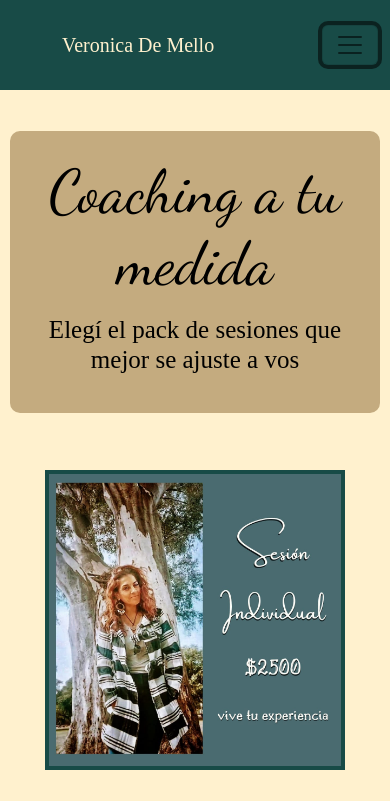
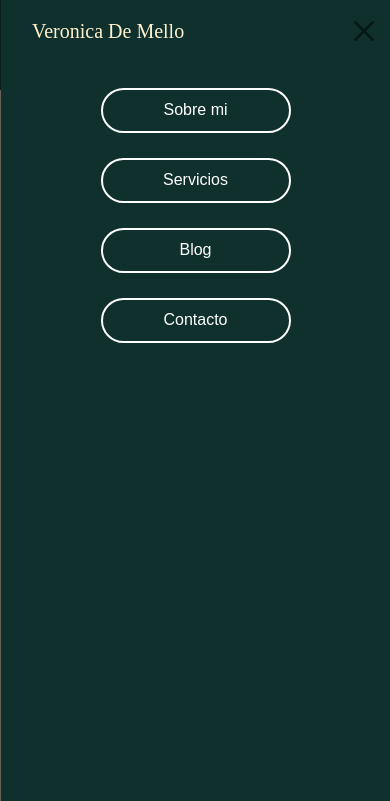
Before and after one commit to Juampi-aguilera/proyecto_coder, a plain HTML site: page pages/servicios.html in a window 390 px wide. Both pictures are taken after a click on the button 350 px from the left and 45 px from the top of the page. Shown: the top 801 px of the page. Drawn offline with nearby package versions, Linux system fonts and the light colour scheme.

Commit message:
menu responsive con bootstrap

```diff
--- a/estilos.css
+++ b/estilos.css
@@ -31,7 +31,7 @@ nav{
 }
 
 .menu-desplegable{
-    background-color: #184B47;
+    background-color: #0F302D;
 }
 
 .navbar-brand{
@@ -57,7 +57,7 @@ nav{
     font-size: 16px;
     margin-right: 9px;
     transition: all .3s;
-    font-family: Georgia, 'Times New Roman', Times, serif;
+    font-family: Arial, Helvetica, sans-serif;
 }
 
 .nav-link:hover{
@@ -70,7 +70,6 @@ nav{
 /* main */
 
 main{
-    grid-area: main;
     margin-bottom: 50px;
 }
 p{
@@ -114,10 +113,7 @@ p{
     margin-left: 10px;
     font-weight: 500;
 }
-.presentacion{
-    grid-area: presentacion;
-    grid-column: 2/3;
-}
+
 .presentacion p{
     text-align:center;
     margin: 40px;
@@ -180,6 +176,7 @@ p{
     font-size: 60px;
     font-family: 'Dancing Script';
     padding-bottom: 7px;
+    font-weight: 600;
 }
 .titulo__principal--servicios h2{
     font-size: 25px;
@@ -244,6 +241,7 @@ iframe{
     background-attachment: fixed;
     margin: 0;
     min-height: 93.4vh;
+    padding-top: 65px;
 }
 form{
     width:450px;
@@ -251,7 +249,6 @@ form{
     background: rgba(0, 0, 0, 0.4);
     padding: 10px 20px;
     box-sizing: border-box;
-    margin-top: 60px;
     border-radius: 7px;
     font-family: monospace;
 }
@@ -294,7 +291,6 @@ footer{
 
 .footer__content h5{
     font-size: 15px;
-    /* font-weight: 600; preguntar al cliente*/
 }
 
 .footer__contacto{
@@ -368,6 +364,12 @@ svg path{
         gap: 20px;
     }
 
+    .producto{
+        max-height: 450px;
+        height: 85vw;
+    }
+
+
     /* blog y herramientas mobile */
 
     .article__blog{
@@ -389,6 +391,34 @@ svg path{
 
     form{
         width: 75%;
+    }
+
+}
+
+/* large devices */
+
+@media (max-width: 992px){
+
+    .offcanvas-title{
+        margin-left: 15px;
+        color: #FFF1CE;
+    }
+
+    .offcanvas-body{
+        display: grid;
+        grid-template-columns: 1fr auto 1fr;
+    }
+
+    .navbar-nav{
+        grid-column: 2/3;
+        margin-right: 0%;
+        margin-top: 10px;
+    }
+
+    .nav-link{
+        border-radius: 40px;
+        margin-bottom: 25px;
+        margin-right: 0%;
     }
 
 }
@@ -433,14 +463,6 @@ svg path{
         border-radius: 10px;
     }
 
-    /* productos */
-
-    .producto{
-        height: 300px;
-        border: #184B47 4px solid;
-        transition: all .5s;
-        margin: 7px 10px;
-    }
 
 }
 
@@ -455,5 +477,9 @@ svg path{
         display: grid;
         grid-template-columns: 150px 1fr 150px;
     }
+    .presentacion{
+        grid-area: presentacion;
+        grid-column: 2/3;
+    }
 
 }
--- a/pages/blog.html
+++ b/pages/blog.html
@@ -13,13 +13,18 @@
 <body>
     <header>
         <nav class="navbar navbar-expand-lg fixed-top">
-            <div class="container-fluid menu-desplegable">
+            <div class="container-fluid">
                 <a class="navbar-brand" href="../index.html">Veronica De Mello</a>
-                <button class="navbar-toggler" type="button" data-bs-toggle="collapse" data-bs-target="#navbarNav" aria-controls="navbarNav" aria-expanded="false" aria-label="Toggle navigation">
+                <button class="navbar-toggler" type="button" data-bs-toggle="offcanvas" data-bs-target="#offcanvasNavbar" aria-controls="offcanvasNavbar">
                     <span class="navbar-toggler-icon"></span>
                 </button>
-                <div class="collapse navbar-collapse d-flex-lg flex-row-reverse" id="navbarNav">
-                    <ul class="navbar-nav">
+                <div class="offcanvas offcanvas-end d-flex-lg flex-lg-row-reverse menu-desplegable" tabindex="-1" id="offcanvasNavbar" aria-labelledby="offcanvasNavbarLabel">
+                    <div class="offcanvas-header">
+                        <h5 class="offcanvas-title" id="offcanvasNavbarLabel">Veronica De Mello</h5>
+                        <button type="button" class="btn-close" data-bs-dismiss="offcanvas" aria-label="Close"></button>
+                    </div>
+                    <div class="offcanvas-body">
+                        <ul class="navbar-nav ">
                             <li class="nav-item">
                                 <a class="nav-link" aria-current="page" href="./info.html">Sobre mi</a>
                             </li>
@@ -33,6 +38,7 @@
                                 <a class="nav-link" href="./contacto.html">Contacto</a>
                             </li>
                         </ul>
+                    </div>
                 </div>
             </div>
         </nav>
@@ -82,5 +88,9 @@
             </div>
         </div>
     </footer>
+
+    <!-- JavaScript Bundle with Popper -->
+    <script src="https://cdn.jsdelivr.net/npm/bootstrap@5.2.0-beta1/dist/js/bootstrap.bundle.min.js" integrity="sha384-pprn3073KE6tl6bjs2QrFaJGz5/SUsLqktiwsUTF55Jfv3qYSDhgCecCxMW52nD2" crossorigin="anonymous"></script>
+
 </body>
 </html>
--- a/pages/servicios.html
+++ b/pages/servicios.html
@@ -13,13 +13,18 @@
 <body>
     <header>
         <nav class="navbar navbar-expand-lg fixed-top">
-            <div class="container-fluid menu-desplegable">
+            <div class="container-fluid">
                 <a class="navbar-brand" href="../index.html">Veronica De Mello</a>
-                <button class="navbar-toggler" type="button" data-bs-toggle="collapse" data-bs-target="#navbarNav" aria-controls="navbarNav" aria-expanded="false" aria-label="Toggle navigation">
+                <button class="navbar-toggler" type="button" data-bs-toggle="offcanvas" data-bs-target="#offcanvasNavbar" aria-controls="offcanvasNavbar">
                     <span class="navbar-toggler-icon"></span>
                 </button>
-                <div class="collapse navbar-collapse d-flex-lg flex-row-reverse" id="navbarNav">
-                    <ul class="navbar-nav">
+                <div class="offcanvas offcanvas-end d-flex-lg flex-lg-row-reverse menu-desplegable" tabindex="-1" id="offcanvasNavbar" aria-labelledby="offcanvasNavbarLabel">
+                    <div class="offcanvas-header">
+                        <h5 class="offcanvas-title" id="offcanvasNavbarLabel">Veronica De Mello</h5>
+                        <button type="button" class="btn-close" data-bs-dismiss="offcanvas" aria-label="Close"></button>
+                    </div>
+                    <div class="offcanvas-body">
+                        <ul class="navbar-nav ">
                             <li class="nav-item">
                                 <a class="nav-link" aria-current="page" href="./info.html">Sobre mi</a>
                             </li>
@@ -33,6 +38,7 @@
                                 <a class="nav-link" href="./contacto.html">Contacto</a>
                             </li>
                         </ul>
+                    </div>
                 </div>
             </div>
         </nav>
@@ -80,5 +86,9 @@
             </div>
         </div>
     </footer>
+
+    <!-- JavaScript Bundle with Popper -->
+    <script src="https://cdn.jsdelivr.net/npm/bootstrap@5.2.0-beta1/dist/js/bootstrap.bundle.min.js" integrity="sha384-pprn3073KE6tl6bjs2QrFaJGz5/SUsLqktiwsUTF55Jfv3qYSDhgCecCxMW52nD2" crossorigin="anonymous"></script>
+
 </body>
 </html>
```
Also changed, not shown: index.html (+10 -4 lines), pages/contacto.html (+17 -8 lines), pages/info.html (+14 -4 lines). Lines whose indentation alone changed are shown as unchanged.
